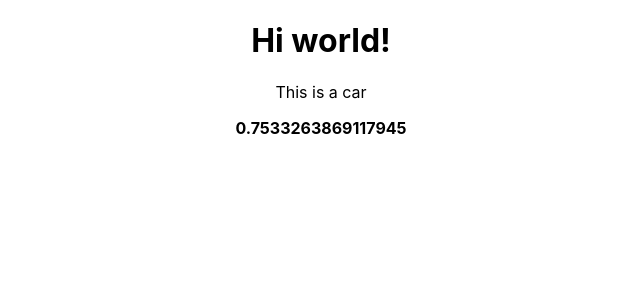
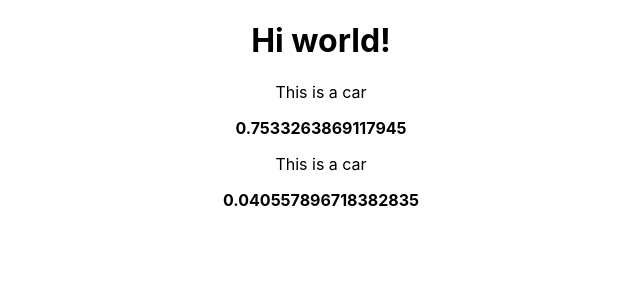
Before and after one commit to fragaLY/reactjs-training-theory, a React (Create React App) app in the folder react-theory/: page / in a window 1280 px wide. Shown: the top 300 px of the page, without its empty margins (319-959 px from the left). Built offline with nearby package versions, Linux system fonts and the light colour scheme.

Commit message:
Chapter 2: Lesson 5
Dynamic data.

```diff
--- a/react-theory/src/App.js
+++ b/react-theory/src/App.js
@@ -8,6 +8,7 @@ class App extends Component {
             <div className="App">
                 <h1>Hi world!</h1>
                 <Car/>
+                <Car/>
             </div>
         )
     }
```
